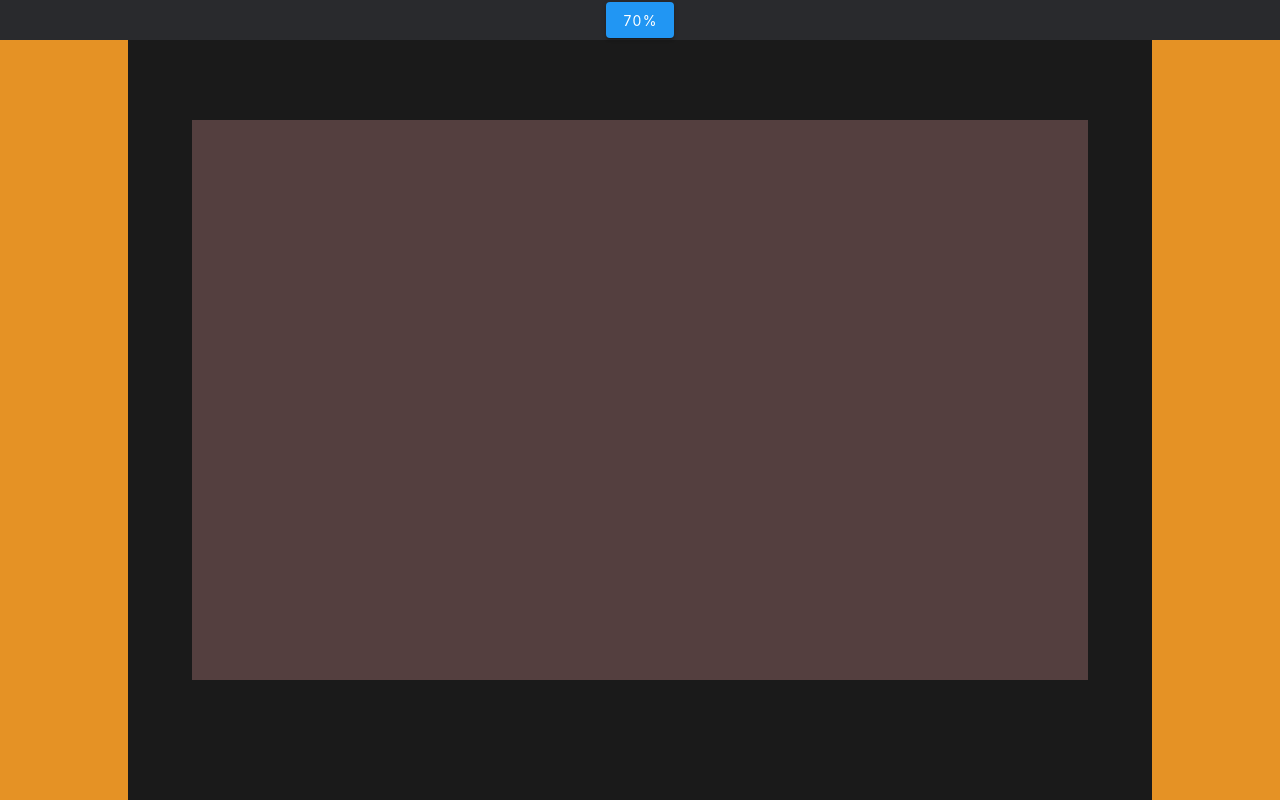
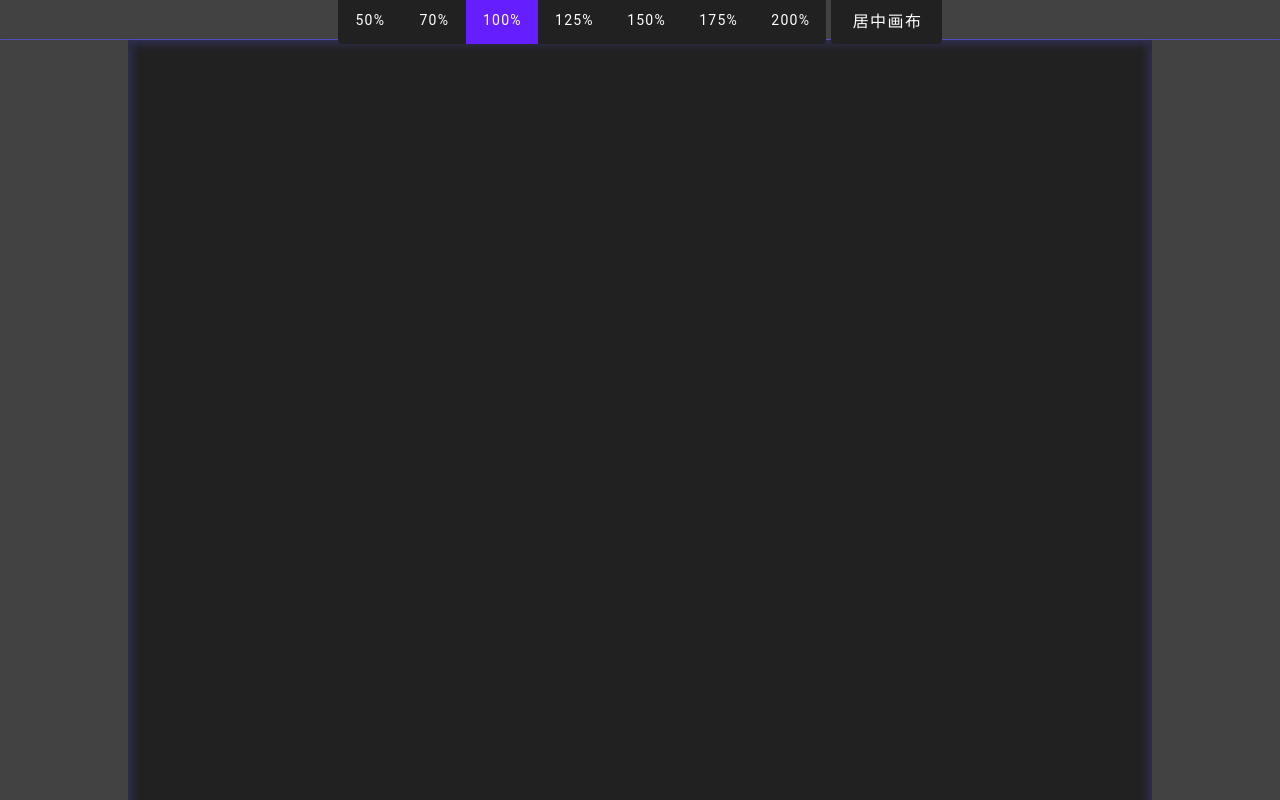
Before and after one commit to Mapotato-Ma/web-editor, a Vue app: page / in a window 1280 px wide. Built offline with nearby package versions, Linux system fonts and the light colour scheme.

Commit message:
feat:引入图标，修改toolbar，增加居中画布功能

```diff
--- a/package.json
+++ b/package.json
@@ -20,6 +20,7 @@
     "vuetify": "^3.3.14"
   },
   "devDependencies": {
+    "@mdi/font": "^7.2.96",
     "@rushstack/eslint-patch": "^1.3.2",
     "@tsconfig/node18": "^18.2.0",
     "@types/jsdom": "^21.1.1",
--- a/src/App.vue
+++ b/src/App.vue
@@ -1,12 +1,3 @@
 <template>
   <router-view />
 </template>
-
-<style lang="less" scoped>
-#app {
-  position: relative;
-  width: 100%;
-  height: 100%;
-  overflow: hidden;
-}
-</style>
--- a/src/assets/base.less
+++ b/src/assets/base.less
@@ -1,53 +1,25 @@
-/* 主题色 */
-:root {
-  --primary-100: #00BFFF;
-  --primary-200: #00a2e0;
-  --primary-300: #00619a;
-  --accent-100: #FF8C00;
-  --accent-200: #8e3000;
-  --text-100: #FFFFFF;
-  --text-200: #e0e0e0;
-  --bg-100: #1A1A1A;
-  --bg-200: #292929;
-  --bg-300: #404040;
-}
-
 *,
 *::before,
 *::after {
   box-sizing: border-box;
   margin: 0;
   font-weight: normal;
+
+  &::-webkit-scrollbar {
+    display: none;
+  }
 }
 
 html,
 body {
   width: 100%;
   height: 100%;
+  overflow: hidden !important;
+}
+
+#app {
+  position: relative;
+  width: 100%;
+  height: 100%;
   overflow: hidden;
 }
-
-body {
-  min-height: 100lvh;
-  color: var(--text-100);
-  background: var(--bg-100);
-  transition: color 0.5s, background-color 0.5s;
-  line-height: 1.6;
-  font-family:
-    Inter,
-    -apple-system,
-    BlinkMacSystemFont,
-    'Segoe UI',
-    Roboto,
-    Oxygen,
-    Ubuntu,
-    Cantarell,
-    'Fira Sans',
-    'Droid Sans',
-    'Helvetica Neue',
-    sans-serif;
-  font-size: 15px;
-  text-rendering: optimizeLegibility;
-  -webkit-font-smoothing: antialiased;
-  -moz-osx-font-smoothing: grayscale;
-}
--- a/src/components/layout-components/component-library/component-library.vue
+++ b/src/components/layout-components/component-library/component-library.vue
@@ -1,5 +1,5 @@
 <template>
-  <div class="component-library"></div>
+  <div class="component-library bg-grey-darken-3"></div>
 </template>
 
 <script lang="ts" setup></script>
@@ -12,6 +12,6 @@
   z-index: 2;
   width: 10vw;
   height: 95vh;
-  background: #e59225;
+  box-shadow: 0 10px 10px 3px rgba(80, 78, 187, 0.408);
 }
 </style>
--- a/src/components/layout-components/draw-container/draw-container.vue
+++ b/src/components/layout-components/draw-container/draw-container.vue
@@ -1,8 +1,11 @@
 <template>
   <div
-    class="draw-container"
+    class="draw-container bg-grey-darken-4"
     ref="drawContainer"
+    id="drawContainer"
     :style="{
+      width: drawContainerStore.widthWithPx,
+      height: drawContainerStore.heightWithPx,
       top: drawContainerStore.topWithPx,
       left: drawContainerStore.leftWithPx,
       transform: drawContainerStore.transform,
@@ -22,15 +25,14 @@ onMounted(() => {
   drawContainerEventControllerInstance.value = new DrawContainerEventController(
     drawContainer.value!
   );
+  drawContainerStore.centeredDrawContainer();
 });
 </script>
 
 <style lang="less" scoped>
 .draw-container {
   position: relative;
-  width: 100vw;
-  height: 100vh;
-  background: #543f3f;
+  transform-origin: center center;
   transition: transform 233ms;
 }
 </style>
--- a/src/components/layout-components/draw-container/draw-event-controller.ts
+++ b/src/components/layout-components/draw-container/draw-event-controller.ts
@@ -19,15 +19,6 @@ export class DrawContainerEventController {
   globalKeyup$!: Observable<KeyboardEvent>;
   globalMouseup$!: Observable<MouseEvent>;
   globalMousemove$!: Observable<MouseEvent>;
-
-  move$!: Observable<{
-    dx: number;
-    dy: number;
-    lastX: number;
-    lastY: number;
-    startX: number;
-    startY: number;
-  }>;
 
   drawContainerStore = useDrawContainerStore();
 
@@ -64,27 +55,23 @@ export class DrawContainerEventController {
             (this.drawContainerStore.cursor = 'grab')
         ),
         switchMap(() =>
-          this.mousedown$.pipe(
-            tap(() => (this.drawContainerStore.cursor = 'grabbing')),
-            takeUntil(
-              merge(this.globalKeyup$, this.globalMouseup$).pipe(
-                tap(() => (this.drawContainerStore.cursor = 'default'))
-              )
-            )
-          )
-        ),
-        switchMap(() =>
-          this.globalMousemove$.pipe(
+          merge(this.mousedown$, this.mousemove$, this.mouseup$).pipe(
             tap((e) => {
               e.preventDefault();
               this.drawContainerStore.cursor = 'grabbing';
             }),
-            takeUntil(merge(this.globalKeyup$, this.globalMouseup$))
+            filter((e) => e.buttons > 0),
+            takeUntil(
+              this.globalKeyup$.pipe(tap(() => (this.drawContainerStore.cursor = 'default')))
+            )
           )
         )
       )
       .subscribe(({ movementX, movementY }) => {
-        (this.drawContainerStore.left += movementX), (this.drawContainerStore.top += movementY);
+        this.drawContainerStore.setPosition([
+          this.drawContainerStore.left + movementX,
+          this.drawContainerStore.top + movementY
+        ]);
       });
   }
 
@@ -96,8 +83,8 @@ export class DrawContainerEventController {
             takeUntil(this.globalKeyup$),
             filter(({ deltaY }) => {
               return (
-                (deltaY > 0 && (this.drawContainerStore.scale * 10 + 1) / 10 > 0.3) ||
-                (deltaY < 0 && (this.drawContainerStore.scale * 10 - 1) / 10 < 3.9)
+                (deltaY > 0 && this.drawContainerStore.scale > 0.2) ||
+                (deltaY < 0 && this.drawContainerStore.scale < 4)
               );
             })
           )
@@ -105,9 +92,13 @@ export class DrawContainerEventController {
       )
       .subscribe(({ deltaY }) => {
         if (deltaY < 0) {
-          this.drawContainerStore.scale = (this.drawContainerStore.scale * 1000 + 100) / 1000;
+          this.drawContainerStore.setScale(
+            Number(((this.drawContainerStore.scale * 100 + 10) / 100).toFixed(1))
+          );
         } else {
-          this.drawContainerStore.scale = (this.drawContainerStore.scale * 1000 - 100) / 1000;
+          this.drawContainerStore.setScale(
+            Number(((this.drawContainerStore.scale * 100 - 10) / 100).toFixed(1))
+          );
         }
       });
   }
--- a/src/components/layout-components/property-panel/property-panel.vue
+++ b/src/components/layout-components/property-panel/property-panel.vue
@@ -1,5 +1,5 @@
 <template>
-  <div class="property-panel"></div>
+  <div class="property-panel bg-grey-darken-3"></div>
 </template>
 
 <script lang="ts" setup></script>
@@ -12,6 +12,6 @@
   z-index: 2;
   width: 10vw;
   height: 95vh;
-  background: #e59225;
+  box-shadow: 0 10px 10px 3px rgba(80, 78, 187, 0.408);
 }
 </style>
--- a/src/components/layout-components/tool-bar/tool-bar.vue
+++ b/src/components/layout-components/tool-bar/tool-bar.vue
@@ -1,27 +1,37 @@
 <template>
-  <div class="tool-bar">
-    <v-btn color="primary">
-      {{ drawContainerStore.scaleRelatedZoom }}%
-      <v-menu activator="parent" color="primary">
-        <v-list dark>
-          <v-list-item
-            v-for="zoom in drawContainerStore.zoomOptions"
-            :key="zoom"
-            @click="selectZoom(zoom)"
-          >
-            <v-list-item-title>{{ zoom }}%</v-list-item-title>
-          </v-list-item>
-        </v-list>
-      </v-menu>
-    </v-btn>
+  <div class="tool-bar bg-grey-darken-3">
+    <v-btn-group>
+      <v-btn
+        v-for="zoom in drawContainerStore.zoomOptions"
+        :key="zoom"
+        :value="zoom"
+        @click="selectZoom(zoom)"
+        :class="{ 'bg-deep-purple-accent-3': zoom === drawContainerStore.scaleRelatedZoom }"
+      >
+        {{ zoom }}%
+      </v-btn>
+    </v-btn-group>
+    <v-btn-group>
+      <v-btn
+        size="large"
+        @click="
+          clearFocusStatus();
+          drawContainerStore.centeredDrawContainer();
+        "
+      >
+        居中画布
+      </v-btn>
+    </v-btn-group>
   </div>
 </template>
 
 <script lang="ts" setup>
 import { useDrawContainerStore } from '@/stores';
+import { clearFocusStatus } from '@/utils';
 const drawContainerStore = useDrawContainerStore();
 const selectZoom = (zoom: number) => {
-  drawContainerStore.scale = zoom / 100;
+  clearFocusStatus();
+  drawContainerStore.setScale(zoom / 100);
 };
 </script>
 
@@ -33,29 +43,11 @@ const selectZoom = (zoom: number) => {
   z-index: 2;
   width: 100%;
   height: 5vh;
-  background: #292a2d;
   display: flex;
   align-items: center;
   justify-content: center;
-  .tl-zoom-zone {
-    display: flex;
-    width: max-content;
-    align-items: center;
-    gap: 1em;
-    .tl-zoom {
-      cursor: pointer;
-      display: flex;
-      align-items: center;
-      justify-content: center;
-      width: 2em;
-      background-color: var(--primary-200);
-      &:hover {
-        opacity: 0.7;
-      }
-      &-selected {
-        background-color: var(--primary-300);
-      }
-    }
-  }
+  gap: 5px;
+  border-bottom: 1px solid rgb(80, 78, 187);
+  box-shadow: 0 0 10px 3px rgba(80, 78, 187, 0.408);
 }
 </style>
--- a/src/main.ts
+++ b/src/main.ts
@@ -11,8 +11,16 @@ import 'vuetify/styles';
 import { createVuetify } from 'vuetify';
 import * as components from 'vuetify/components';
 import * as directives from 'vuetify/directives';
-
+import { aliases, mdi } from 'vuetify/iconsets/mdi';
+import '@mdi/font/css/materialdesignicons.css' // Ensure you are using css-loader
 const vuetify = createVuetify({
+  icons: {
+    defaultSet: 'mdi',
+    aliases,
+    sets: {
+      mdi
+    }
+  },
   theme: {
     defaultTheme: 'dark'
   },
--- a/src/stores/draw-container-store/index.ts
+++ b/src/stores/draw-container-store/index.ts
@@ -5,17 +5,42 @@ import { defineStore } from 'pinia';
  * 画布数据Store
  */
 export const useDrawContainerStore = defineStore('drawContainerStore', () => {
+  const width = ref(1920);
+  const height = ref(1080);
   const top = ref(0);
   const left = ref(0);
-  const scale = ref(0.7);
-  const scaleRelatedZoom = computed(() => scale.value * 100);
+  const scale = ref(1);
+  const scaleRelatedZoom = computed(() => Math.round(scale.value * 100));
   const cursor = ref<'default' | 'grab' | 'grabbing'>('default');
   const zoomOptions = [50, 70, 100, 125, 150, 175, 200];
   const topWithPx = computed(() => `${top.value}px`);
   const leftWithPx = computed(() => `${left.value}px`);
+  const widthWithPx = computed(() => `${width.value}px`);
+  const heightWithPx = computed(() => `${height.value}px`);
   const transform = computed(() => `scale(${scale.value})`);
+  const centerStatus = ref(true);
+
+  const setScale = (value: number) => {
+    scale.value = value;
+  };
+
+  const setPosition = ([x, y]: number[]) => ((left.value = x), (top.value = y));
+
+  const centeredDrawContainer = () => {
+    const { clientWidth, clientHeight } = document.body;
+    const { clientWidth: drawContainerWidth, clientHeight: drawContainerHeight } =
+      document.getElementById('drawContainer')!;
+    top.value = (clientHeight - drawContainerHeight) / 2;
+    left.value = (clientWidth - drawContainerWidth) / 2;
+    scale.value = 1;
+  };
 
   return {
+    centerStatus,
+    width,
+    height,
+    widthWithPx,
+    heightWithPx,
     top,
     left,
     scale,
@@ -24,6 +49,9 @@ export const useDrawContainerStore = defineStore('drawContainerStore', () => {
     zoomOptions,
     transform,
     topWithPx,
-    leftWithPx
+    leftWithPx,
+    setScale,
+    setPosition,
+    centeredDrawContainer
   };
 });
--- /dev/null
+++ b/src/utils/index.ts
@@ -0,0 +1 @@
+export const clearFocusStatus = () => (<HTMLInputElement>document.activeElement)?.blur();
```
